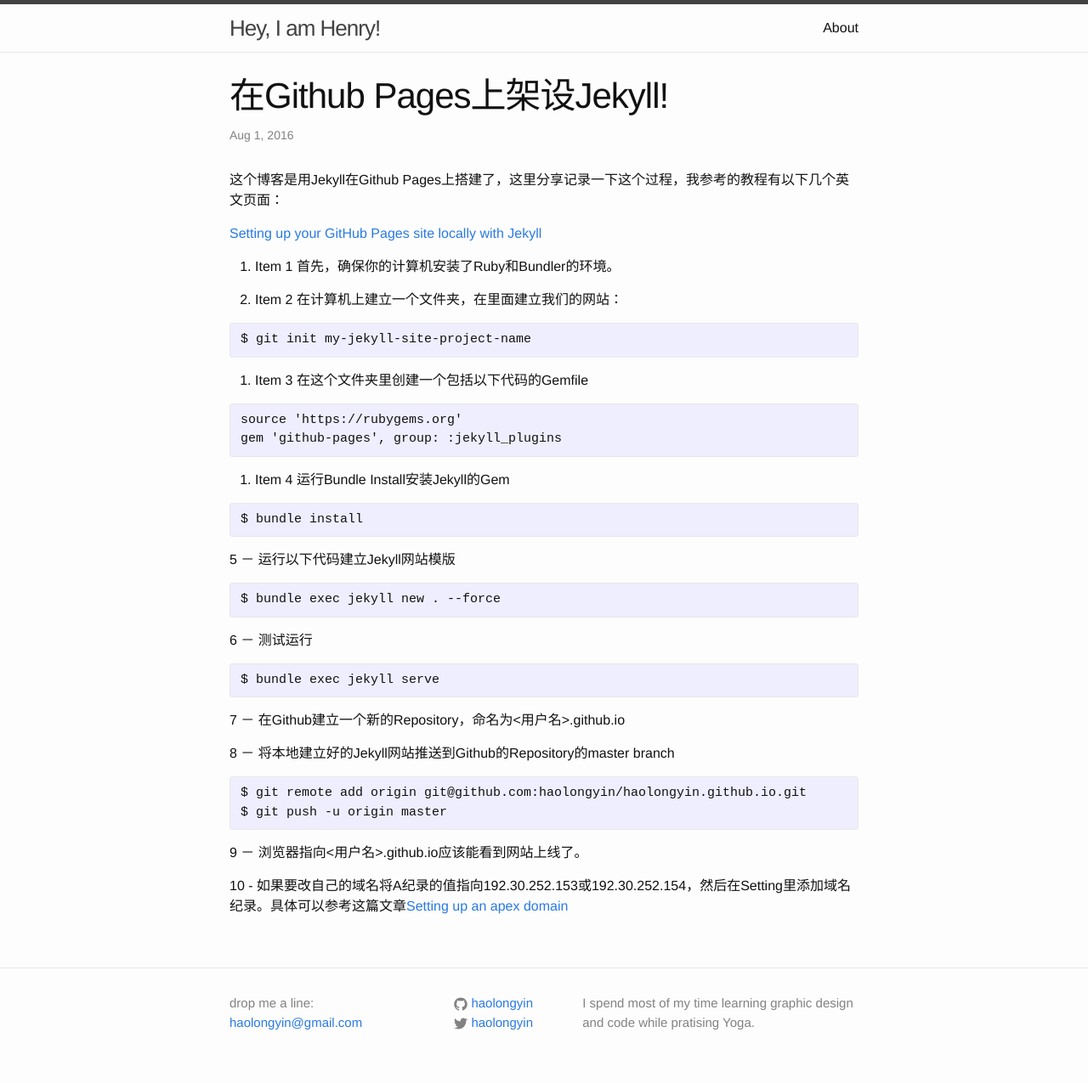
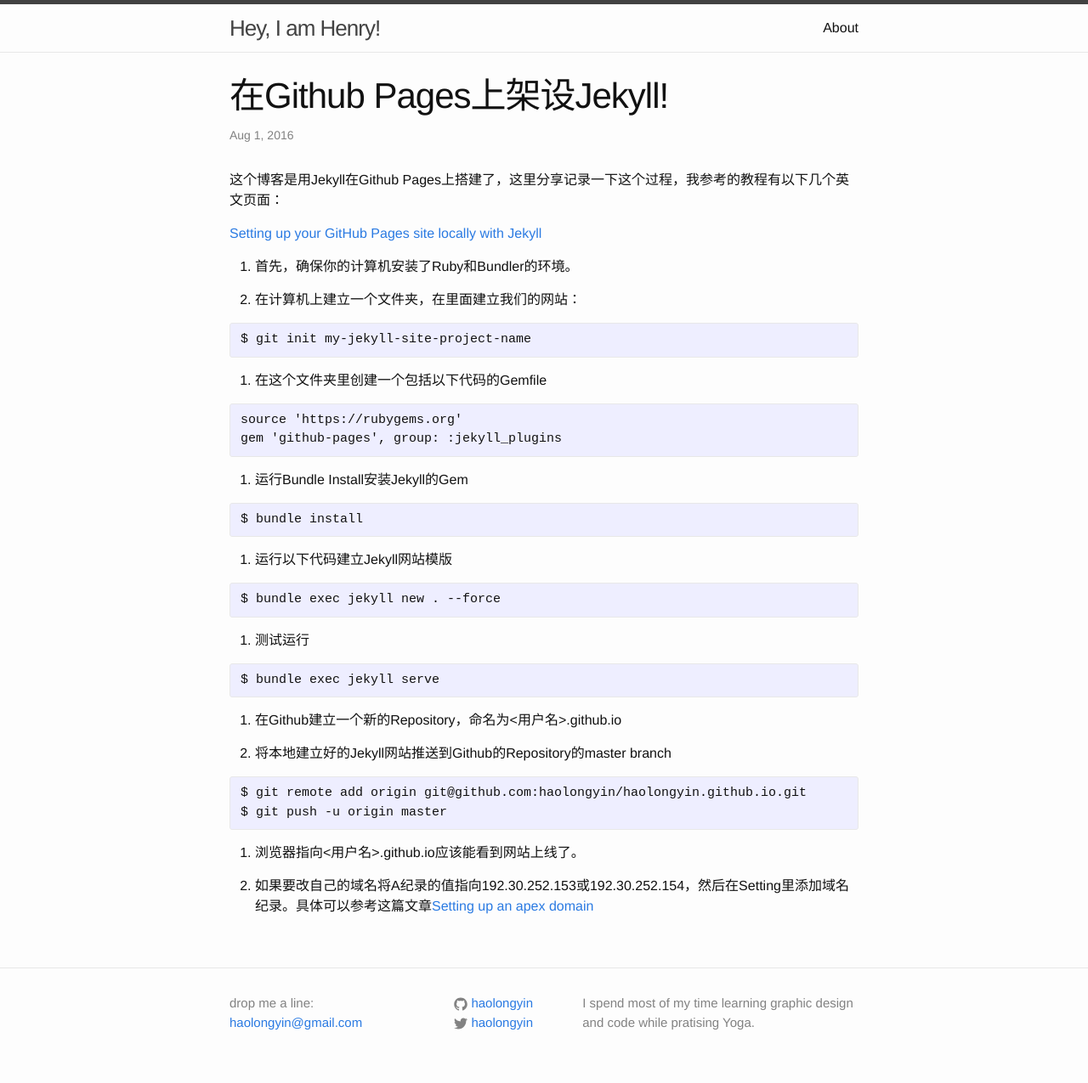
Before and after one commit to haolongyin/haolongyin.github.io, a Jekyll site: the page built from _posts/2016-08-02-how-to-set-up-Github-page-and-Jekyll.markdown, in a window 1280 px wide. Shown: the whole page at 85% size. Built offline with Jekyll 4.4.1, drawn with Linux system fonts in a browser that asks for light colours.

Commit message:
Update 2016-08-02-how-to-set-up-Github-page-and-Jekyll.markdown

```diff
--- a/_posts/2016-08-02-how-to-set-up-Github-page-and-Jekyll.markdown
+++ b/_posts/2016-08-02-how-to-set-up-Github-page-and-Jekyll.markdown
@@ -9,48 +9,48 @@ categories: code
 
 [Setting up your GitHub Pages site locally with Jekyll](https://help.github.com/articles/setting-up-your-github-pages-site-locally-with-jekyll/)
 
-1. Item 1 首先，确保你的计算机安装了Ruby和Bundler的环境。
+1. 首先，确保你的计算机安装了Ruby和Bundler的环境。
 
-2. Item 2 在计算机上建立一个文件夹，在里面建立我们的网站：
+2. 在计算机上建立一个文件夹，在里面建立我们的网站：
 
 {% highlight code %}
 $ git init my-jekyll-site-project-name
 {% endhighlight %}
 
-3. Item 3 在这个文件夹里创建一个包括以下代码的Gemfile
+3. 在这个文件夹里创建一个包括以下代码的Gemfile
 
 {% highlight code %}
 source 'https://rubygems.org'
 gem 'github-pages', group: :jekyll_plugins
 {% endhighlight %}
 
-4. Item 4 运行Bundle Install安装Jekyll的Gem
+4. 运行Bundle Install安装Jekyll的Gem
 
 {% highlight code %}
 $ bundle install
 {% endhighlight %}
 
-5 － 运行以下代码建立Jekyll网站模版
+5. 运行以下代码建立Jekyll网站模版
 
 {% highlight code %}
 $ bundle exec jekyll new . --force
 {% endhighlight %}
 
-6 － 测试运行
+6. 测试运行
 
 {% highlight code %}
 $ bundle exec jekyll serve
 {% endhighlight %}
 
-7 － 在Github建立一个新的Repository，命名为<用户名>.github.io
+7. 在Github建立一个新的Repository，命名为<用户名>.github.io
 
-8 － 将本地建立好的Jekyll网站推送到Github的Repository的master branch
+8. 将本地建立好的Jekyll网站推送到Github的Repository的master branch
 
 {% highlight code %}
 $ git remote add origin git@github.com:haolongyin/haolongyin.github.io.git
 $ git push -u origin master
 {% endhighlight %}
 
-9 － 浏览器指向<用户名>.github.io应该能看到网站上线了。
+9. 浏览器指向<用户名>.github.io应该能看到网站上线了。
 
-10 - 如果要改自己的域名将A纪录的值指向192.30.252.153或192.30.252.154，然后在Setting里添加域名纪录。具体可以参考这篇文章[Setting up an apex domain](https://help.github.com/articles/setting-up-an-apex-domain/)
+10. 如果要改自己的域名将A纪录的值指向192.30.252.153或192.30.252.154，然后在Setting里添加域名纪录。具体可以参考这篇文章[Setting up an apex domain](https://help.github.com/articles/setting-up-an-apex-domain/)
```
